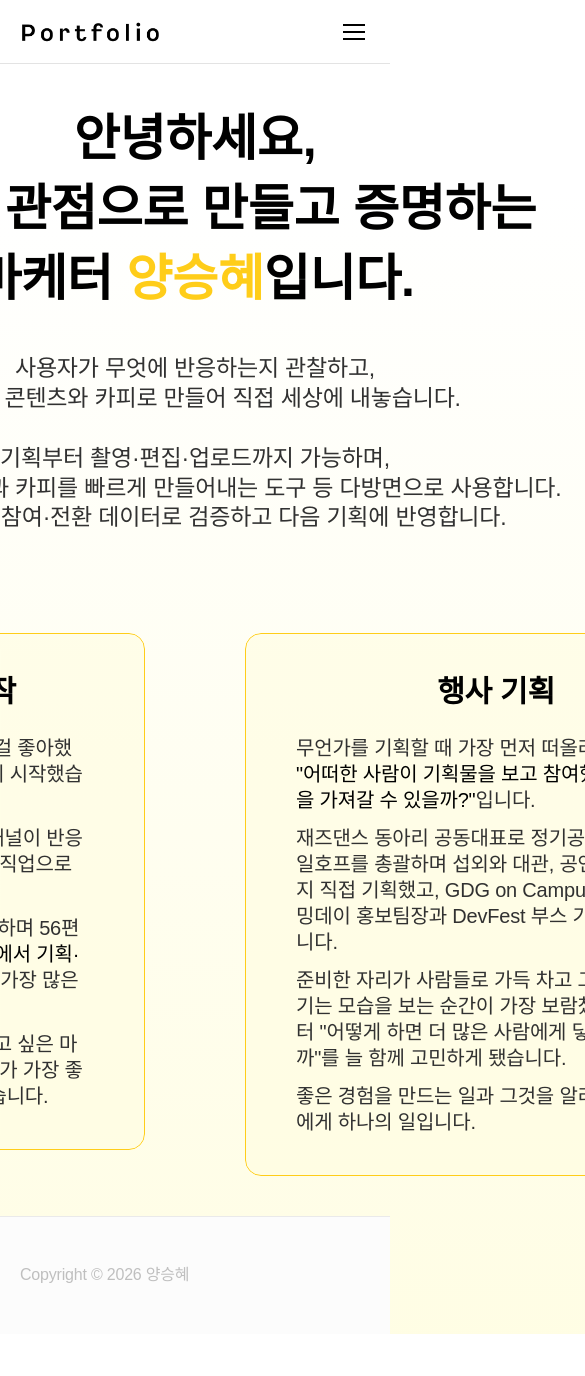
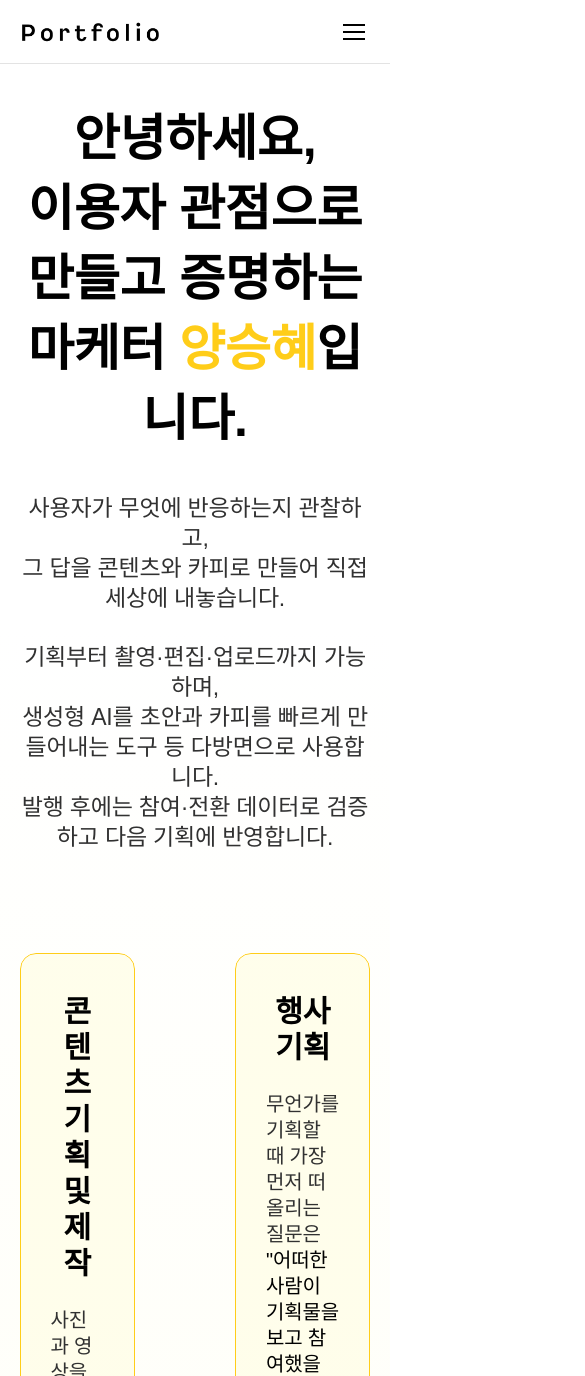
Before and after one commit to seunghye-rain/rain-portfolio, a Next.js app: page /marketing in a window 390 px wide. Shown: the top 1376 px of the page, 585 px wide, since content can reach past the window. Before the commit the page ends 1334 px from the top, so only its background shows below. Built offline with nearby package versions, Linux system fonts and the light colour scheme; a web font is replaced by a local one.

Commit message:
refactor: ContentWriteBox 컴포넌트 반응형 적용
default/stat variant의 고정폭을 lg 미만에서 전체 너비로 확장

```diff
--- a/src/shared/components/ui/content-write-box/ContentWriteBox.tsx
+++ b/src/shared/components/ui/content-write-box/ContentWriteBox.tsx
@@ -10,12 +10,12 @@ type ContentWriteBoxProps = {
 const escapeRegularExpression = (value: string) => value.replace(/[.*+?^${}()|[\]\\]/g, '\\$&');
 
 const CONTAINER_CLASS_NAME = {
-  default: 'rounded-[1.6rem] px-[5rem] py-[4rem]',
-  stat: 'w-[50rem] rounded-[3rem] px-[4rem] py-[3.5rem]',
+  default: 'rounded-[1.6rem] px-[5rem] py-[4rem] max-lg:w-full max-lg:px-[3rem]',
+  stat: 'w-[50rem] rounded-[3rem] px-[4rem] py-[3.5rem] max-lg:w-full',
 };
 
 const DESCRIPTION_CLASS_NAME = {
-  default: 'title-20-rg text-black-9 flex w-[40rem] flex-col gap-[1.2rem]',
+  default: 'title-20-rg text-black-9 flex w-[40rem] flex-col gap-[1.2rem] max-lg:w-full',
   stat: 'title-20-md text-black-9 flex flex-col items-center gap-[0.4rem] text-center',
 };
 
```
